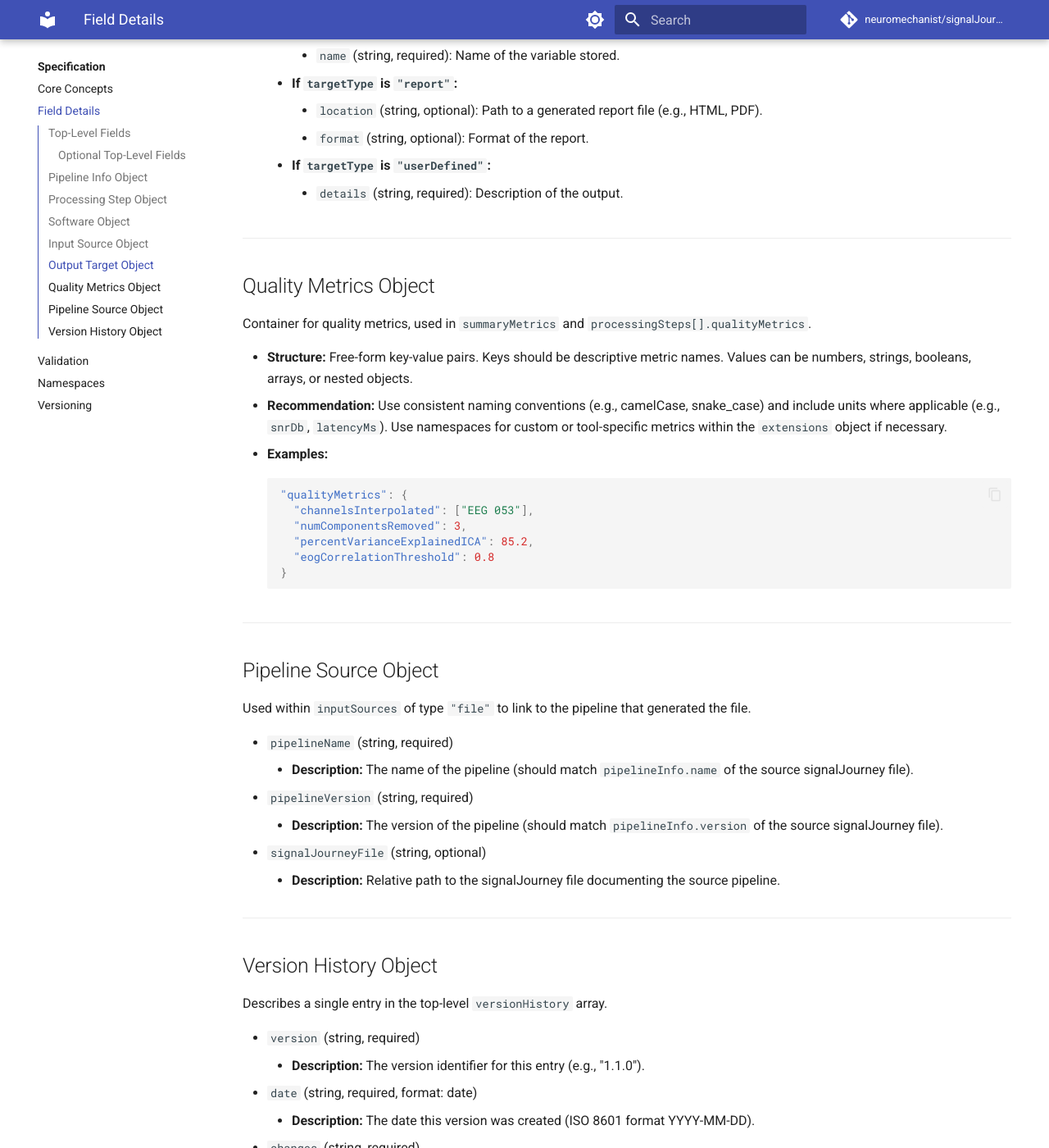
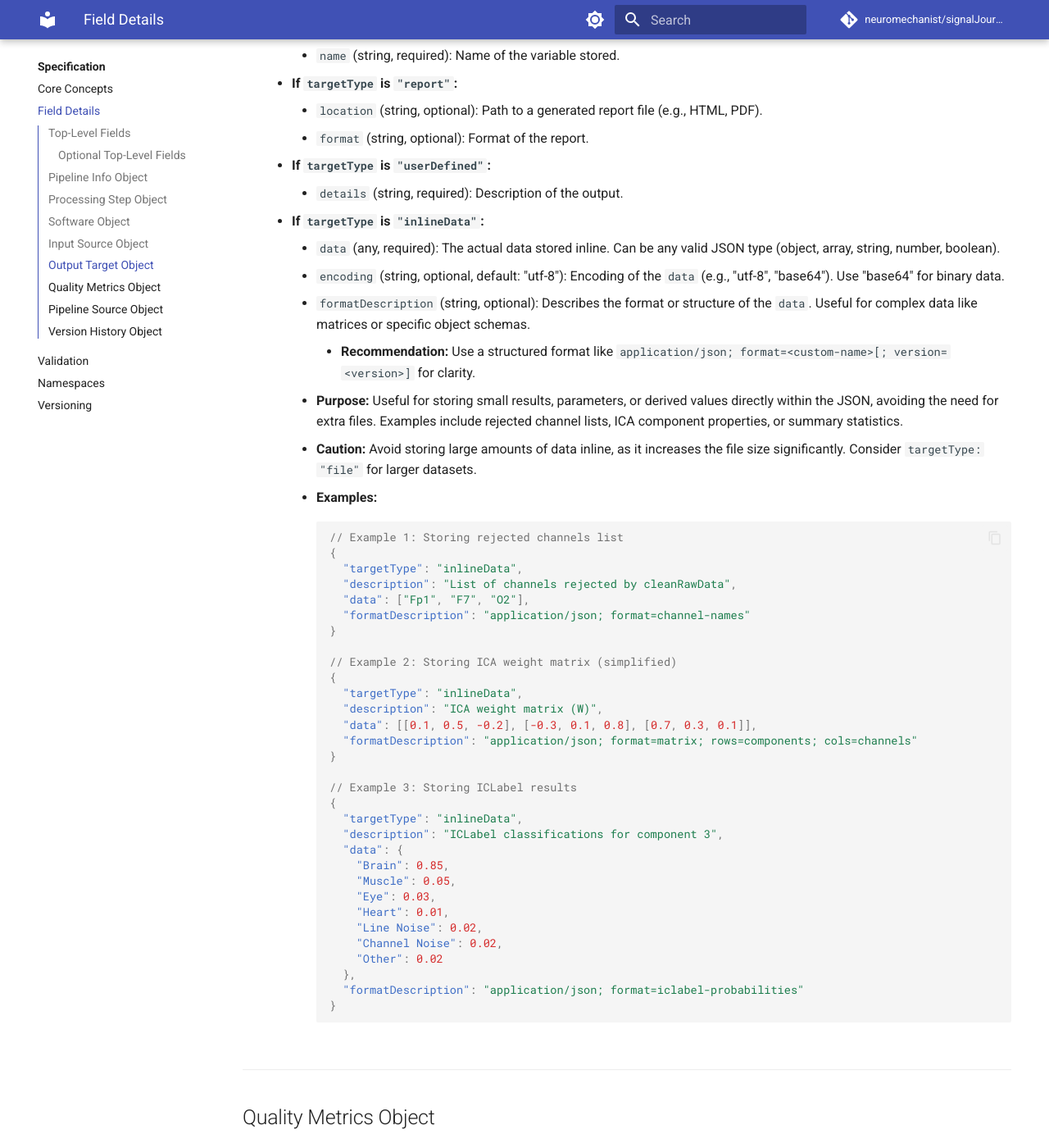
Before and after one commit to signalJourney/signalJourney, an MkDocs documentation site: the page built from docs/specification/fields.md, in a window 1280 px wide and 1400 px high, scrolled down 5505 px. Shown: the whole window at 82% size. Built offline with MkDocs 1.6.1 and Material for MkDocs 9.7.7, drawn with Linux system fonts in a browser that asks for light colours; comment, search, counter and statistics services are not loaded; some of the changed text lies outside the part shown.

Commit message:
docs(spec): Document Input/Output objects and inlineData (Task 15.4)

````diff
--- a/docs/specification/fields.md
+++ b/docs/specification/fields.md
@@ -123,15 +123,15 @@
 
 ## Input Source Object
 
-Describes an input to a processing step.
+Describes an input to a processing step, as defined in [`InputSource.schema.json`](../../schema/definitions/InputSource.schema.json).
 
 *   `sourceType` (string, required)
     *   **Description:** Type of the input source.
     *   **Enum:** `"file"`, `"previousStepOutput"`, `"variable"`, `"resource"`, `"userDefined"`
-*   **Conditional Fields:**
+*   **Conditional Fields:** Depending on the `sourceType`:
     *   **If `sourceType` is `"file"`:**
-        *   `location` (string, required): Path to the input file (relative or absolute).
-        *   `format` (string, optional): File format (e.g., "FIF", "SET", "EDF").
+        *   `location` (string, required): Path, URL, or identifier for the input file.
+        *   `format` (string, optional): File format (e.g., "FIF", "SET", "EDF", "NIFTI", "JSON", "TSV").
         *   `entityLabels` (object, optional): Key-value pairs representing BIDS-like entities (e.g., `{"sub": "01", "task": "rest"}`).
         *   `pipelineSource` (object, optional): If the file was generated by another documented pipeline. See [Pipeline Source Object](#pipeline-source-object).
     *   **If `sourceType` is `"previousStepOutput"`:**
@@ -149,15 +149,15 @@
 
 ## Output Target Object
 
-Describes an output from a processing step.
+Describes an output from a processing step, as defined in [`OutputTarget.schema.json`](../../schema/definitions/OutputTarget.schema.json).
 
 *   `targetType` (string, required)
     *   **Description:** Type of the output target.
-    *   **Enum:** `"file"`, `"in-memory"`, `"variable"`, `"report"`, `"userDefined"`
+    *   **Enum:** `"file"`, `"in-memory"`, `"variable"`, `"report"`, `"userDefined"`, `"inlineData"`
 *   `description` (string, required)
     *   **Description:** A descriptive identifier for this output, used by subsequent steps referencing it via `previousStepOutput` inputs.
     *   **Example:** `"description": "Band-pass filtered data."`
-*   **Conditional Fields:**
+*   **Conditional Fields:** Depending on the `targetType`:
     *   **If `targetType` is `"file"`:**
         *   `location` (string, required): Path where the output file was saved (relative or absolute).
         *   `format` (string, optional): File format (e.g., "FIF", "NetCDF", "HDF5").
@@ -171,6 +171,47 @@
         *   `format` (string, optional): Format of the report.
     *   **If `targetType` is `"userDefined"`:**
         *   `details` (string, required): Description of the output.
+    *   **If `targetType` is `"inlineData"`:**
+        *   `data` (any, required): The actual data stored inline. Can be any valid JSON type (object, array, string, number, boolean).
+        *   `encoding` (string, optional, default: "utf-8"): Encoding of the `data` (e.g., "utf-8", "base64"). Use "base64" for binary data.
+        *   `formatDescription` (string, optional): Describes the format or structure of the `data`. Useful for complex data like matrices or specific object schemas.
+            *   **Recommendation:** Use a structured format like `application/json; format=<custom-name>[; version=<version>]` for clarity.
+        *   **Purpose:** Useful for storing small results, parameters, or derived values directly within the JSON, avoiding the need for extra files. Examples include rejected channel lists, ICA component properties, or summary statistics.
+        *   **Caution:** Avoid storing large amounts of data inline, as it increases the file size significantly. Consider `targetType: "file"` for larger datasets.
+        *   **Examples:**
+            ```json
+            // Example 1: Storing rejected channels list
+            {
+              "targetType": "inlineData",
+              "description": "List of channels rejected by cleanRawData",
+              "data": ["Fp1", "F7", "O2"],
+              "formatDescription": "application/json; format=channel-names"
+            }
+
+            // Example 2: Storing ICA weight matrix (simplified)
+            {
+              "targetType": "inlineData",
+              "description": "ICA weight matrix (W)",
+              "data": [[0.1, 0.5, -0.2], [-0.3, 0.1, 0.8], [0.7, 0.3, 0.1]],
+              "formatDescription": "application/json; format=matrix; rows=components; cols=channels"
+            }
+
+            // Example 3: Storing ICLabel results
+            {
+              "targetType": "inlineData",
+              "description": "ICLabel classifications for component 3",
+              "data": {
+                "Brain": 0.85,
+                "Muscle": 0.05,
+                "Eye": 0.03,
+                "Heart": 0.01,
+                "Line Noise": 0.02,
+                "Channel Noise": 0.02,
+                "Other": 0.02
+              },
+              "formatDescription": "application/json; format=iclabel-probabilities"
+            }
+            ```
 
 ---
 
````
